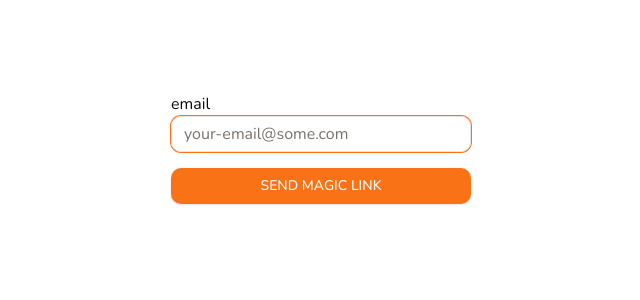
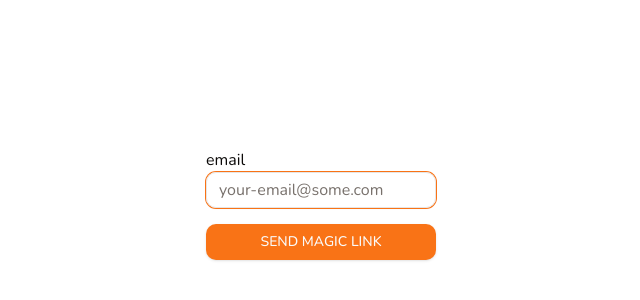
Before and after one commit to VaggelisKa/subscriptions-manager, a Next.js app in the folder apps/web/: page /login in a window 1280 px wide. Shown: the part 196-496 px from the top of the page, without its empty margins (319-959 px from the left). Built offline with nearby package versions, Linux system fonts and the light colour scheme; no server answers.

Commit message:
fix(web): make login layout fill viewport height
Co-authored-by: VaggelisKa <VaggelisKa@users.noreply.github.com>

```diff
--- a/apps/web/src/app/login/page.tsx
+++ b/apps/web/src/app/login/page.tsx
@@ -19,7 +19,7 @@ export default async function LoginPage() {
   }
 
   return (
-    <section className="absolute bottom-[50%] left-[50%] w-full -translate-x-[50%] px-6">
+    <section className="grid min-h-[calc(100dvh-6rem)] w-full place-items-center">
       <LoginForm />
     </section>
   );
```
